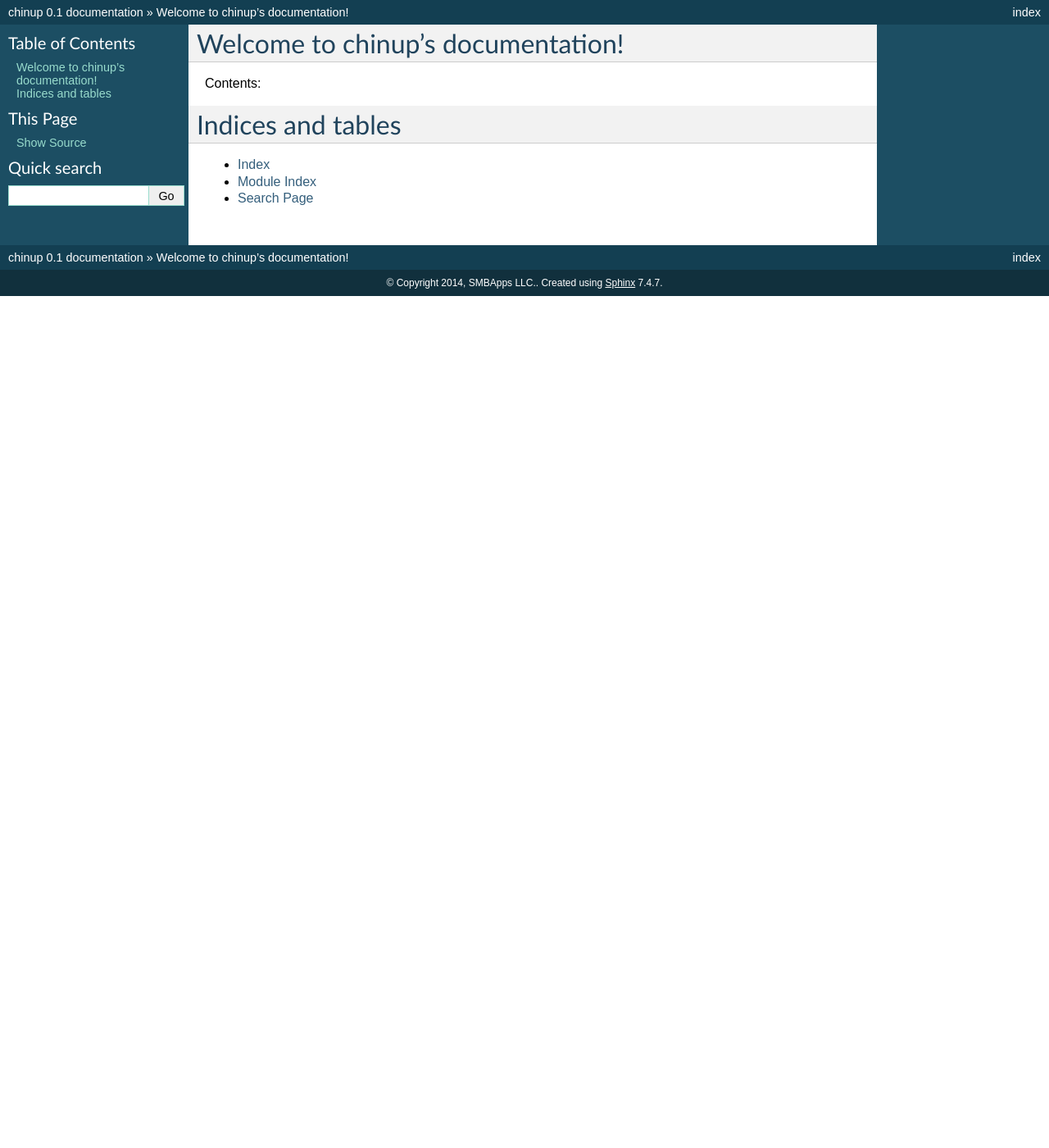
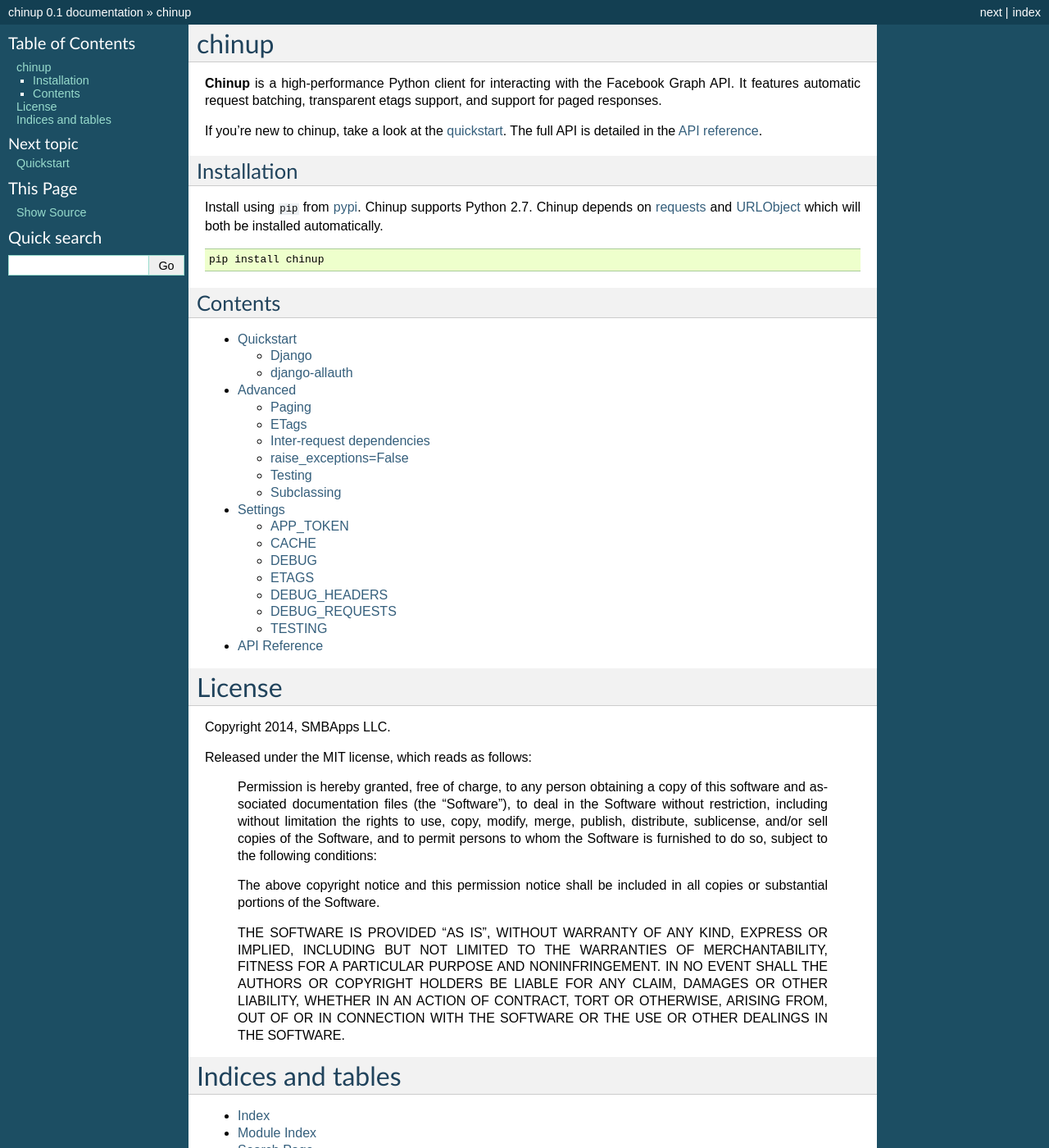
Before and after one commit to pagepart/chinup, a Sphinx documentation site: the page built from doc/index.rst, in a window 1280 px wide and 1400 px high. Shown: the whole window at 82% size. Built offline with Sphinx 7.4.7, drawn with Linux system fonts in a browser that asks for light colours.

Commit message:
First pass documentation.

```diff
--- /dev/null
+++ b/doc/advanced.rst
@@ -0,0 +1,201 @@
+Advanced
+========
+
+Paging
+------
+
+Chinup supports transparent or explicit paging of Facebook data. To access
+all the response data, paging transparently, iterate over the Chinup
+object::
+
+    friends = ChinupBar(token='6Fq7Uy8J').get('me/friends')
+    for friend in friends:
+        print friend['name']
+
+This will fetch additional pages as necessary to iterate over the entire
+list of friends. Listifying will also fetch all the pages::
+
+    friends = ChinupBar(token='6Fq7Uy8J').get('me/friends')
+    friends = list(friends)
+
+Alternatively you can control paging explicitly by calling the
+``next_page`` method.  In that case, you should iterate on ``data``
+to avoid automatic paging::
+
+    friends = ChinupBar(token='6Fq7Uy8J').get('me/friends')
+    while friends:
+        for friend in friends.data:
+            print friend['name']
+        friends = friends.next_page()
+
+ETags
+-----
+
+The Facebook batch API supports ETags in requests and responses. See
+https://developers.facebook.com/docs/reference/ads-api/batch-requests/#etags
+
+Chinup supports ETags transparently if you provide a suitable
+``settings.CACHE``, then chinup will automatically convert 304 responses to
+the previously cached 200 response.
+
+Inter-request dependencies
+--------------------------
+
+Chinup does not yet support inter-request dependencies with JSONpath.
+This is on the radar though!  See
+https://developers.facebook.com/docs/graph-api/making-multiple-requests/#operations
+
+raise_exceptions=False
+----------------------
+
+If chinup encounters an error retrieving a response from the Facebook
+Graph, the ``Chinup`` object will raise its own exception whenever your
+code attempts to access the response data.  For large batch operations
+where you're expecting errors, you can avoid the exception by setting
+``raise_exceptions=False``::
+
+    chinups = [ChinupBar(user=u, raise_exceptions=False).get('me')
+               for u in User.objects.all()]
+    for c in chinups:
+        print "%s: %r" % (c.user, c.data or c.exception)
+
+The above example uses ``raise_exceptions=False`` to handle users that
+don't have associated tokens, or maybe their tokens have expired.  The
+``data`` attribute for those chinups will be ``None`` and will not raise an
+exception when accessed.
+
+Testing
+-------
+
+Chinup provides a mixin for Python ``unittest``. The mixin clears state
+prior to each test, and provides ``assertBatches`` to make sure your code
+changes don't adversely affect the batching of requests to Facebook.  For
+example::
+
+    from django.test import TestCase
+    from chinup.testing import ChinupTestMixin
+
+    from app import something
+
+    class MyTestCase(ChinupTestMixin, TestCase):
+
+        def test_something(self):
+            something()
+
+            # Calling something() should have resulted in two batches with
+            # a total of 30 requests.
+            self.assertBatches(2, 30)
+
+Subclassing
+-----------
+
+While the ``Chinup`` and ``ChinupBar`` classes can be used out of the box,
+they're amenable to subclassing to support object and token lookup
+according to the specifics of your project. The most prominent example is
+the built-in support for django-allauth_. If the allauth module can be
+imported, then ``ChinupBar`` will accept a ``user`` parameter rather than
+requiring a ``token`` parameter.
+
+Here's another example, which layers on support for Facebook page tokens
+from a separate table. Be sure to set ``ChinupBar.chinup_class`` to your
+subclass, as shown below.
+
+::
+
+    import chinup
+    from chinup.exceptions import ChinupError, MissingToken
+    from myapp.models import Page
+
+
+    class NoSuchPage(ChinupError):
+        pass
+
+
+    class Chinup(chinup.Chinup):
+
+        def __init__(self, **kwargs):
+            self.page = kwargs.pop('page', None)
+
+            # Make sure there's only one token provider on this Chinup:
+            # page or user, not both.
+            assert not (self.page and kwargs.get('user'))
+
+            super(Chinup, self).__init__(**kwargs)
+
+        @classmethod
+        def prepare_batch(cls, chinups):
+            """
+            Populates page tokens into chinups. This also immediately
+            "completes" any chinups which require a token that isn't
+            available, by setting chinup.exception.
+            """
+            cls._fetch_pages(chinups)
+            cls._fetch_page_tokens(chinups)
+
+            # Weed out any chinups that didn't pass token stage.
+            chinups = [c for c in chinups if not c.completed]
+
+            return super(Chinup, cls).prepare_batch(chinups)
+
+        @classmethod
+        def _fetch_pages(cls, chinups):
+            """
+            Replaces .page=PK with .page=OBJ for the chinups in the list.
+            If the PK can't be found, then sets NoSuchPage to be raised
+            when the chinup data is accessed.
+            """
+            chinups = [c for c in chinups if not c.completed and not c.token
+                       and isinstance(c.page, basestring)]
+            if chinups:
+                pages = Page.objects.filter(pk__in=set(c.page for c in chinups))
+                pages = {page.pk: page for page in pages}
+
+                for c in chinups:
+                    page = pages.get(c.page)
+                    if page:
+                        c.page = page
+                    else:
+                        c.exception = NoSuchPage("No page with pk=%r" % c.page)
+
+        @classmethod
+        def _fetch_page_tokens(cls, chinups):
+            """
+            Sets .token for the chinups in the list that have .page set.
+            If a token isn't available for the given page, then sets
+            MissingToken to be raised when the chinup data is accessed.
+            """
+            chinups = [c for c in chinups if not c.completed and not c.token
+                       and c.page]
+            if chinups:
+                page_tokens = PageToken.objects.filter(
+                    account__page_id__in=set(c.page.pk for c in chinups),
+                )
+                page_tokens = page_tokens.select_related('account')
+                tokens = {pt.account.page_id: pt.token for pt in page_tokens}
+
+                for c in chinups:
+                    token = tokens.get(c.page.pk)
+                    if token:
+                        c.token = token
+                    else:
+                        c.exception = MissingToken("No token for %r" % c.page)
+
+
+    class ChinupBar(chinup.ChinupBar):
+        chinup_class = Chinup
+
+        def __init__(self, **kwargs):
+            self.page = kwargs.pop('page', None)
+
+            # Make sure there's only one token provider on this ChinupBar:
+            # page or user, not both.
+            assert not (self.page and kwargs.get('user'))
+
+            super(ChinupBar, self).__init__(**kwargs)
+
+        def _get_chinup(self, **kwargs):
+            return super(ChinupBar, self)._get_chinup(
+                page=self.page,
+                **kwargs)
+
+.. _django-allauth: http://www.intenct.nl/projects/django-allauth/
--- a/doc/conf.py
+++ b/doc/conf.py
@@ -14,6 +14,8 @@
 
 import sys
 import os
+
+sys.path.insert(0, '..')
 
 # If extensions (or modules to document with autodoc) are in another directory,
 # add these directories to sys.path here. If the directory is relative to the
--- a/doc/index.rst
+++ b/doc/index.rst
@@ -1,17 +1,65 @@
-.. chinup documentation master file, created by
-   sphinx-quickstart on Sun Jul 13 18:11:14 2014.
-   You can adapt this file completely to your liking, but it should at least
-   contain the root `toctree` directive.
+chinup
+======
 
-Welcome to chinup's documentation!
-==================================
+.. This is commented until we're running on Travis.
+   |Build Status|
 
-Contents:
+**Chinup** is a high-performance Python client for interacting with the
+Facebook Graph API. It features automatic request batching, transparent
+etags support, and support for paged responses.
+
+If you're new to chinup, take a look at the :doc:`quickstart <quickstart>`.
+The full API is detailed in the :doc:`API reference <api>`.
+
+Installation
+------------
+
+Install using ``pip`` from `pypi <http://pypi.python.org/pypi/chinup>`__.
+Chinup supports Python 2.7. Chinup depends on `requests
+<http://pypi.python.org/pypi/requests>`__ and `URLObject
+<http://pypi.python.org/pypi/URLObject>`__ which will both be installed
+automatically.
+
+.. code:: bash
+
+    pip install chinup
+
+Contents
+--------
 
 .. toctree::
    :maxdepth: 2
 
+   quickstart
+   advanced
+   settings
+   api
 
+License
+=======
+
+Copyright 2014, SMBApps LLC.
+
+Released under the MIT license, which reads as follows:
+
+    Permission is hereby granted, free of charge, to any person obtaining
+    a copy of this software and associated documentation files (the
+    "Software"), to deal in the Software without restriction, including
+    without limitation the rights to use, copy, modify, merge, publish,
+    distribute, sublicense, and/or sell copies of the Software, and to
+    permit persons to whom the Software is furnished to do so, subject to
+    the following conditions:
+
+    The above copyright notice and this permission notice shall be included
+    in all copies or substantial portions of the Software.
+
+    THE SOFTWARE IS PROVIDED "AS IS", WITHOUT WARRANTY OF ANY KIND, EXPRESS
+    OR IMPLIED, INCLUDING BUT NOT LIMITED TO THE WARRANTIES OF
+    MERCHANTABILITY, FITNESS FOR A PARTICULAR PURPOSE AND NONINFRINGEMENT.
+    IN NO EVENT SHALL THE AUTHORS OR COPYRIGHT HOLDERS BE LIABLE FOR ANY
+    CLAIM, DAMAGES OR OTHER LIABILITY, WHETHER IN AN ACTION OF CONTRACT,
+    TORT OR OTHERWISE, ARISING FROM, OUT OF OR IN CONNECTION WITH THE
+    SOFTWARE OR THE USE OR OTHER DEALINGS IN THE SOFTWARE.
 
 Indices and tables
 ==================
--- /dev/null
+++ b/doc/quickstart.rst
@@ -0,0 +1,125 @@
+Quickstart
+==========
+
+First, install chinup:
+
+.. code:: bash
+
+    pip install chinup
+
+Set your app token in chinup settings. Do this in your own
+application code, by importing the ``chinup.settings`` module::
+
+    >>> import chinup.settings
+    >>> chinup.settings.APP_TOKEN = 'NGAUy7KT'
+
+Now make a request::
+
+    >>> from chinup import ChinupBar
+    >>> c = ChinupBar().get('facebook')
+    >>> c
+    <Chinup id=140416098416080 GET facebook data=None response=None >
+
+At this point you have a request on the queue, but it hasn't actually
+fetched from Facebook. It will be fetched as soon as you access the data::
+
+    >>> c.data
+    {u'about': u'The Facebook Page celebrates how our friends inspire us, support us, and help us discover the world when we connect.',
+     u'can_post': False,
+     u'category': u'Product/service',
+     u'checkins': 348,
+     u'cover': {u'cover_id': u'10152883780951729',
+      u'offset_x': 0,
+      u'offset_y': 45,
+      u'source': u'https://scontent-b.xx.fbcdn.net/hphotos-xfp1/t31.0-8/q71/s720x720/10497021_10152883780951729_5073009835048541764_o.jpg'},
+     u'founded': u'February 4, 2004',
+     u'has_added_app': False,
+     u'id': u'20531316728',
+     u'is_community_page': False,
+     u'is_published': True,
+     u'likes': 154837767,
+     u'link': u'https://www.facebook.com/facebook',
+     u'mission': u'Founded in 2004, Facebook\u2019s mission is to give people the power to share and make the world more open and connected. People use Facebook to stay connected with friends and family, to discover what\u2019s going on in the world, and to share and express what matters to them.',
+     u'name': u'Facebook',
+     u'parking': {u'lot': 0, u'street': 0, u'valet': 0},
+     u'talking_about_count': 2796719,
+     u'username': u'facebook',
+     u'website': u'http://www.facebook.com',
+     u'were_here_count': 0}
+
+As a shortcut, you can use keyed access on the chinup directly, rather than
+through the ``data`` attribute::
+
+    >>> c['name']
+    u'Facebook'
+
+App tokens have very limited functionality on the Graph API. Most of the
+time you'll need either a user token or a page token. You can pass that
+token to ``ChinupBar``::
+
+    >>> ChinupBar(token='6Fq7Uy8J').get('me')['name']
+    u'Aron Griffis'
+
+All of the examples above make a single request and immediately access the
+data. The full power of chinup is harnessed by instantiating a number of
+Chinups at once, before accessing their response data::
+
+    >>> chinups = [ChinupBar(token=t).get('me') for t in tokens]
+    >>> len(chinups)
+    40
+    >>> for c in chinups: print c['first_name']
+    Vincent
+    Suzanne
+    Aron
+    Amy
+    Andrew
+    Cristin
+    Abigail
+    Daniel
+    Adam
+    ...
+
+In this example, there's only a single batch request to Facebook, itself
+containing 40 individual requests.  If ``settings.DEBUG`` is enabled, you
+can see the count like this::
+
+    >>> from chinup.lowlevel import batches
+    >>> len(batches)
+    1
+    >>> len(batches[0])
+    40
+
+Django
+------
+
+If you're using chinup with Django, you can put your chinup settings in
+Django's settings.py by prefixing ``CHINUP_`` like this::
+
+    # django settings.py
+
+    CHINUP_APP_TOKEN = 'NGAUy7KT'
+    CHINUP_DEBUG = DEBUG
+
+Additionally you can take advantage of chinup's etags caching by hooking in
+the Django cache::
+
+    CHINUP_CACHE = 'django.core.cache.cache'
+
+django-allauth
+--------------
+
+If chinup can import `django-allauth`_, then it adds the ability to
+instantiate ``ChinupBar`` with ``user`` rather than ``token``, for
+example::
+
+    >>> user = User.objects.get(username='aron')
+    >>> ChinupBar(user=user).get('me')['name']
+    u'Aron Griffis'
+
+You can defer the ``User`` fetch to chinup by passing a username or primary
+key::
+
+    >>> ChinupBar(user='aron').get('me')['name']
+    u'Aron Griffis'
+
+.. _django-allauth: http://www.intenct.nl/projects/django-allauth/
--- /dev/null
+++ b/doc/settings.rst
@@ -0,0 +1,102 @@
+Settings
+========
+
+Here's a list of the settings available in chinup and their default values.
+To override settings, import the module in your application and set them,
+for example::
+
+    import chinup.settings
+
+    chinup.settings.APP_TOKEN = 'NGAUy7KT'
+    chinup.settings.DEBUG = True
+
+If you're using Django, you can set them in your Django ``settings.py``::
+
+    CHINUP_APP_TOKEN = 'NGAUy7KT'
+    CHINUP_DEBUG = DEBUG  # reflect Django DEBUG setting into chinup
+
+APP_TOKEN
+---------
+
+Default: ``None``
+
+An app token is required to make requests with chinup. This is because
+chinup *always* makes batch requests, even for a single request, and
+Facebook's batch API requires an app token.
+
+If you don't set ``settings.APP_TOKEN`` then you must pass your app token
+to ``ChinupBar``, however this will become unwieldy quickly::
+
+    ChinupBar(app_token='NGAUy7KT', token='6Fq7Uy8J').get('me')
+
+CACHE
+-----
+
+Default: ``None``
+
+A cache is required to take advantage of etags in batch requests. This
+setting can either be a cache object, or a string dotted path to a module
+attribute.  For example, using Django's default cache::
+
+    CHINUP_CACHE = 'django.core.cache.cache'
+
+The cache object must support the two methods: ``get_many`` and
+``set_many``.
+
+DEBUG
+-----
+
+Default: ``False``
+
+Setting this to ``True`` causes chinup to track all the batches, similarly
+to Django's tracking of database queries. Then you can verify that batching
+is occurring as you expect:
+
+    >>> from chinup.lowlevel import batches
+    >>> len(batches)
+    3
+    >>> [len(b) for b in batches]
+    [5, 10, 1]
+
+This shows that you've made three batch requests so far, containing five,
+ten, and one request respectively.  You might say to yourself: "That last
+one looks suspicious. Can I tune my code to include that request in the
+prior batch for better performance, i.e. ``[5, 11]``?"
+
+ETAGS
+-----
+
+Default: ``True``
+
+Chinup will cache individual responses within a batch by default, if
+``settings.CACHE`` is also set. You can disable this by setting
+``ETAGS = False``.
+
+DEBUG_HEADERS
+-------------
+
+Default: ``False``
+
+Chinup will omit response headers from the ``repr`` output for a ``Chinup``
+by default, since they tend to be lengthy and uninteresting. To include
+these headers, set ``DEBUG_HEADERS = True``.
+
+DEBUG_REQUESTS
+--------------
+
+Default: ``DEBUG``
+
+Chinup always logs request info, the question is what logging level it will
+use.  By default it's ``logging.DEBUG`` but this becomes ``logging.INFO``
+if ``DEBUG_REQUESTS`` is ``True``.
+
+TESTING
+-------
+
+Default: ``False``
+
+This has the same effect as setting ``DEBUG``, meaning that it causes
+``chinup.lowlevel.batches`` to be tracked. Normally you don't set this
+yourself, rather it's set by the provided ``ChinupTestMixin``. Then you can
+use ``assertBatches`` to make sure that changes to your code don't cause an
+unwelcome change in the number of batches and requests.
```
Also changed, not shown: other parts of doc/index.rst (+3 -0 lines), doc/api.rst (added, +11 -0 lines).
